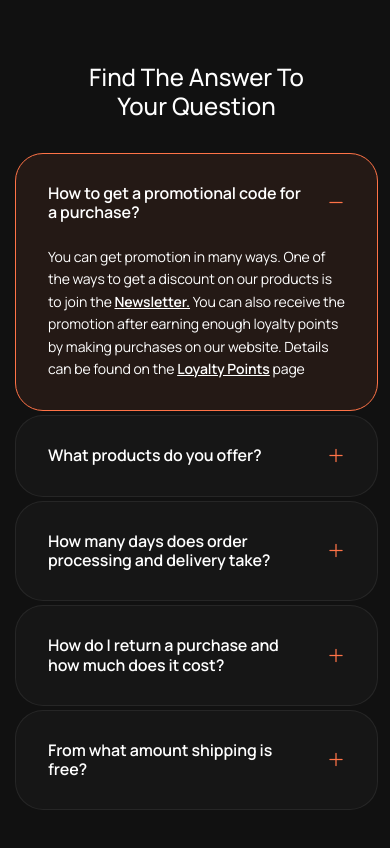
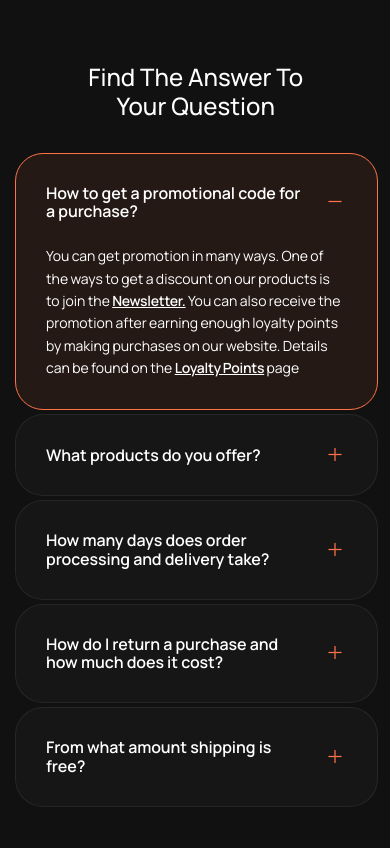
Before and after one commit to Pawel33359/FAQ-INVOAcademy, a website built with Vite: page index.html in a window 390 px wide. Both pictures are taken after a click on the element 196 px from the left and 202 px from the top of the page. Built offline with nearby package versions, Linux system fonts and the light colour scheme.

Commit message:
fix text

```diff
--- a/src/pages/home-page/scripts/faq-card.js
+++ b/src/pages/home-page/scripts/faq-card.js
@@ -13,23 +13,33 @@ const setAnswerHeight = function (card, active) {
   }
 };
 
-const clearActive = function () {
+const clearAllActive = function () {
   // Clear faq-card--active class for each faq card
   allFaqCards.forEach((card) => {
-    card.classList.remove("faq-card--active");
+    clearSingleActive(card);
+  });
+};
 
-    setAnswerHeight(card, false);
+const clearSingleActive = function (card) {
+  card.classList.remove("faq-card--active");
 
-    card.querySelector(".faq-card__drop-sign").src = "/images/plus.png";
-  });
+  setAnswerHeight(card, false);
+
+  card.querySelector(".faq-card__drop-sign").src = "/images/plus.png";
 };
 
 document.querySelector(".faq-section").addEventListener("click", (e) => {
   const faqCard = e.target.closest(".faq-card");
   if (!faqCard) return;
 
-  // Set classes for faq cards
-  clearActive();
+  // If active question then hide
+  if (faqCard.classList.contains("faq-card--active")) {
+    clearSingleActive(faqCard);
+    return;
+  }
+
+  // Else clear active class from all questions and set a new question as active
+  clearAllActive();
   faqCard.classList.add("faq-card--active");
 
   // Set correct height for clicked on card
--- a/src/pages/home-page/styles/faq-card.scss
+++ b/src/pages/home-page/styles/faq-card.scss
@@ -9,7 +9,7 @@
   &--active {
     border: var(--border-stroke) solid var(--color-primary);
     background-color: rgba(255, 115, 71, 0.08);
-    cursor: default;
+    // cursor: default;
   }
   &:hover {
     border: var(--border-stroke) solid var(--color-primary);
@@ -19,13 +19,16 @@
   & &__question {
     font-size: 18px;
     font-weight: var(--font-weight-semibold);
-    letter-spacing: -0.007em;
     line-height: 120%;
 
     display: flex;
     gap: 1rem;
     justify-content: space-between;
     align-items: center;
+
+    // letter-spacing: -0.006em;
+    letter-spacing: -0.004em;
+    word-spacing: -0.2px;
   }
   & &__drop-sign {
     margin-right: -15px;
@@ -33,43 +36,61 @@
   }
   & &__answer {
     transition: all 0.5s ease;
-    letter-spacing: -0.006em;
     margin-top: 0;
     height: 0;
     overflow: hidden;
     line-height: 162.8%;
+    // letter-spacing: -0.008em;
+    // word-spacing: 0.3px;
+    letter-spacing: -0.01em;
+    word-spacing: 0.47px;
   }
   & &__link {
     color: var(--color-text);
     font-weight: var(--font-weight-semibold);
+    // margin-left: -0.5px;
+    // margin-right: -1.1px;
+    letter-spacing: -0.02em;
   }
 
   // Tablet Size
   @media (max-width: 834px) {
-    padding: 30px 32px 30px 32px;
+    padding: 30px 32px 30px 30px;
     max-width: 807px;
     & &__question {
       font-size: var(--font-size-medium);
+      letter-spacing: -0.006em;
+      word-spacing: 0.15px;
+      // line-height: 19.2px;
+      line-height: 18.8px;
     }
     & &__drop-sign {
-      margin-right: -2px;
-      margin-top: -2px;
+      margin-right: -1.4px;
+      margin-top: -2.1px;
     }
     & &__answer {
       font-size: var(--font-size-small);
       line-height: 22.4px;
+
+      letter-spacing: 0em;
+      word-spacing: -0.43px;
     }
     & &__link {
-      color: var(--color-text);
-      font-weight: var(--font-weight-semibold);
+      letter-spacing: -0.02em;
     }
   }
   // Mobile Size
   @media (max-width: 375px) {
-    padding: 24px 32px 22px 32px;
+    // padding: 24px 32px 22px 32px;
+    padding: 24px 32px 24px 31px;
+    & &__question {
+      line-height: 18.4px;
+    }
     & &__answer {
-      letter-spacing: -0.01em;
+      // letter-spacing: -0.01em;
       line-height: 156%;
+      letter-spacing: -0.002em;
+      word-spacing: -0.33px;
     }
   }
 }
--- a/src/pages/home-page/styles/faq-header.scss
+++ b/src/pages/home-page/styles/faq-header.scss
@@ -11,6 +11,7 @@
     letter-spacing: 0.001em;
     max-width: 336px;
     margin: 0;
+    word-spacing: 0.8px;
   }
   // Tablet Size
   @media (max-width: 834px) {
@@ -22,6 +23,8 @@
       font-size: var(--font-size-large);
       margin: 0;
       letter-spacing: 0em;
+      word-spacing: 0px;
+      margin-left: -1.5px;
     }
   }
   // Mobile Size
```
